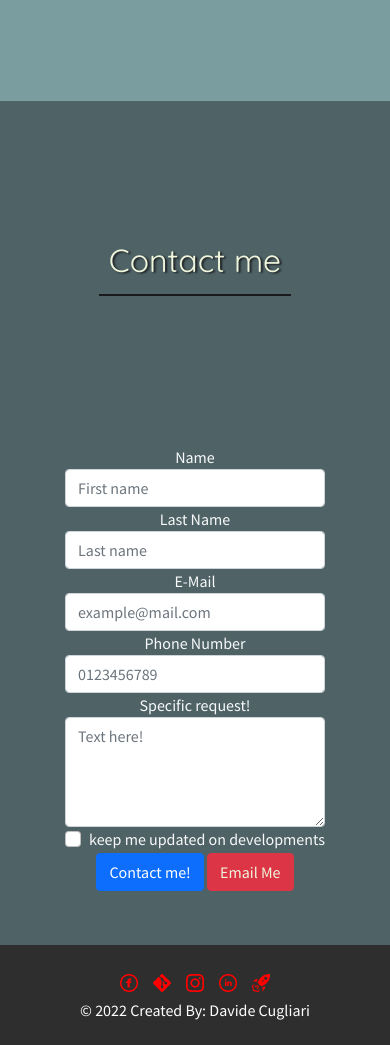
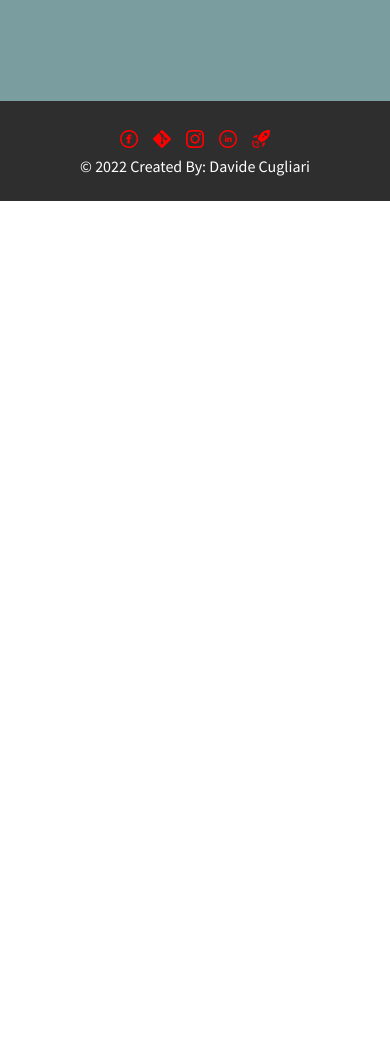
Before and after one commit to davij99/Davide-Cugliari-HTML-CSS, a plain HTML site: page index.html in a window 390 px wide. Shown: the part 3331-4376 px from the top of the page. After the commit the page ends 3532 px from the top, so only its background shows below. Drawn offline with nearby package versions, Linux system fonts and the light colour scheme.

Commit message:
eliminazione form non funzionante

```diff
--- a/index.html
+++ b/index.html
@@ -38,9 +38,6 @@
           </li>
           <li class="nav-item">
             <a class="nav-link" href="#Works">My works</a>
-          </li>
-          <li class="nav-item">
-            <a class="nav-link" href="#contact-me-section">Contact me</a>
           </li>
           <li class="nav-item">
             <button type="submit" class="btn btn-danger"><a href="mailto:cugliari770@gmail.com">Email Me</a></button>
@@ -137,73 +134,6 @@
 
 <!------------------------------------------------------------------section3---------------------------------------------------->
 
-
-
-
-<!----------------------------------------------------------------contact form---------------------------------------------------------------------------------->
-
-
-
-<div  class="center-form section-style d-flex flex-column justify-content-around align-content-center align-items-center m-0 ">
-  <div id="contact-me-section" class="style-title">Contact me</div>
-
-
-    <form class="text-center text-light center-form">
-
-      <div class="form-row t-2">
-        <div class="form-group col-md-6 ">
-          <label for="inputName">Name</label>
-          <input type="text" class="form-control" id="inputName" placeholder="First name">
-        </div>
-        <div class="form-group col-md-6 text-light">
-          <label for="inputLastName">Last Name</label>
-          <input type="text" class="form-control" id="inputLastName" placeholder="Last name">
-        </div>
-      </div>
-      <div class="form-group">
-        <label for="inputEmail">E-Mail</label>
-        <input type="email" class="form-control" id="inputEmail" placeholder="example@mail.com">
-      </div>
-      <div class="form-group">
-        <label for="inputPhoneNumber">Phone Number</label>
-        <input type="tel" class="form-control" id="inputPhoneNumber" placeholder="0123456789">
-      </div>
-      <div class="form-group">
-        <label for="exampleFormControlTextarea1">Specific request!</label>
-        <textarea class="form-control" id="exampleFormControlTextarea1" placeholder="Text here!" rows="4"></textarea>
-      </div>
-
-      <div class="form-group">
-        <div class="form-check">
-          <input class="form-check-input" type="checkbox" id="gridCheck">
-          <label class="form-check-label text-light" for="gridCheck">
-            keep me updated on developments
-          </label>
-        </div>
-      </div>
-      <button type="submit" class="btn btn-primary">Contact me!</button>
-      <button type="submit" class="btn btn-danger"><a href="mailto:cugliari770@gmail.com">Email Me</a></button>
-
-
-    </form>
-
-
-
-
-</div>
-<!----------------------------------------------------------------contact form---------------------------------------------------------------------------------->
-
-
-
-
-
-
-
-
-
-
-
-
   <!------------------------------------------------------------footer------------------------------------------------------------->
   <footer class="footer-style">
     <div>
```
